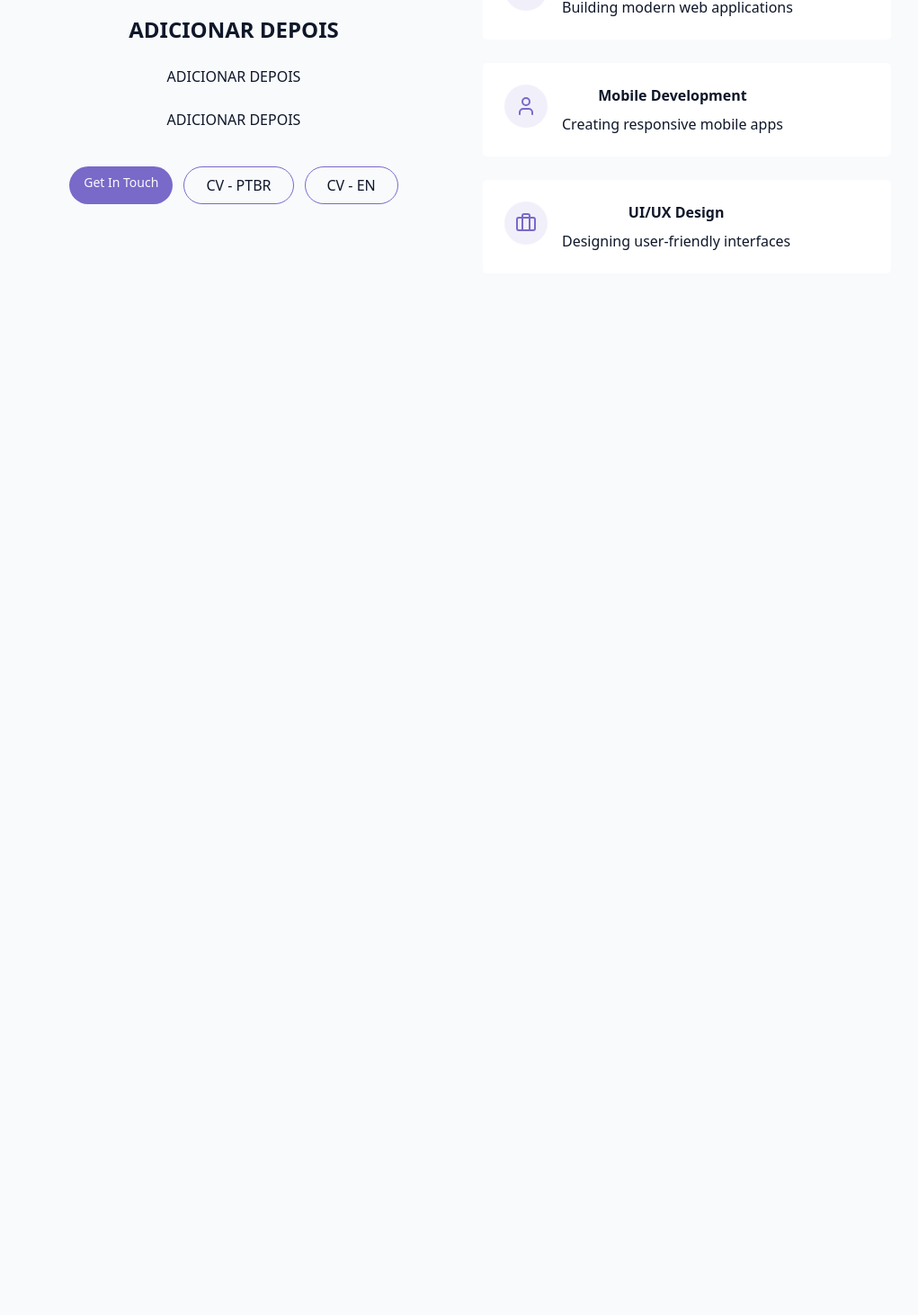
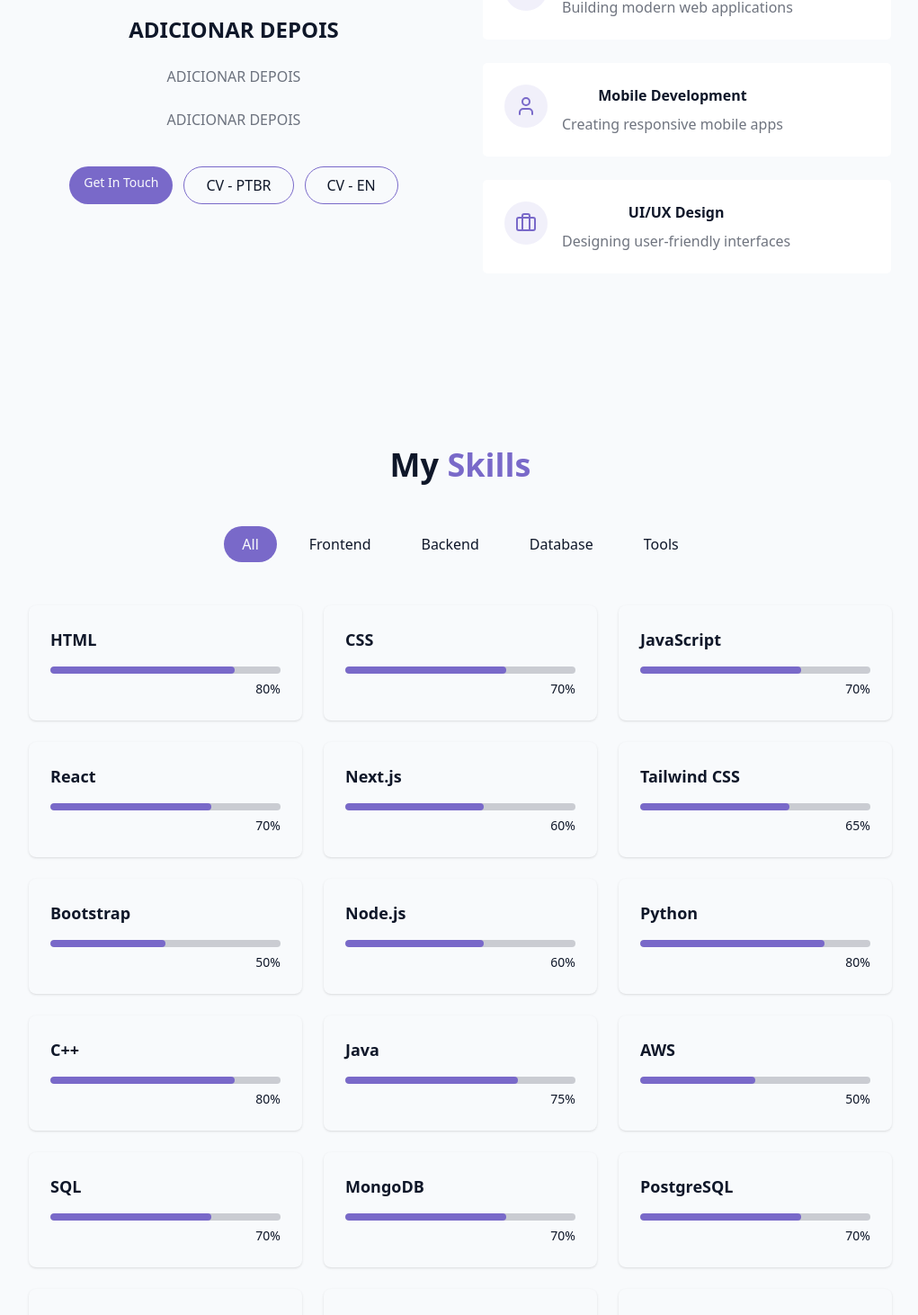
Before and after one commit to MuketaUeda/AboutME, a React (Vite) app in the folder vite-project/: page / in a window 1280 px wide. Shown: the part 1045-2507 px from the top of the page at 90% size, without its empty margins (128-1149 px from the left). Before the commit the page ends 1446 px from the top, so only its background shows below. Built offline with nearby package versions, Linux system fonts and the light colour scheme.

Commit message:
SkillsSection OK

```diff
--- a/vite-project/src/components/AboutSection.jsx
+++ b/vite-project/src/components/AboutSection.jsx
@@ -11,8 +11,8 @@ export const AboutSection = () => {
                 <div className="grid grid-cols-1 md:grid-cols-2 gap-12 items-center">
                     <div className="space-y-6">
                         <h3 className="text-2xl font-semibold">ADICIONAR DEPOIS</h3>
-                        <p className="text-muted-foreground">ADICIONAR DEPOIS</p>
-                        <p className="text-muted-foreground">ADICIONAR DEPOIS</p>
+                        <p className="text-foreground/60">ADICIONAR DEPOIS</p>
+                        <p className="text-foreground/60">ADICIONAR DEPOIS</p>
 
                         <div className="flex flex-col sm:flex-row gap-3 pt-4 justify-center">
                             <a href="#contact" className="cosmic-button text-sm px-4 py-2">
@@ -34,7 +34,7 @@ export const AboutSection = () => {
                                 </div>
                                 <div>
                                     <h4 className="font-semibold mb-2 text-foreground">Web Development</h4>
-                                    <p className="text-muted-foreground">Building modern web applications</p>
+                                    <p className="text-foreground/60">Building modern web applications</p>
                                 </div>
                             </div>
                         </div>
@@ -45,7 +45,7 @@ export const AboutSection = () => {
                                 </div>
                                 <div>
                                     <h4 className="font-semibold mb-2 text-foreground">Mobile Development</h4>
-                                    <p className="text-muted-foreground">Creating responsive mobile apps</p>
+                                    <p className="text-foreground/60">Creating responsive mobile apps</p>
                                 </div>
                             </div>
                         </div>
@@ -57,7 +57,7 @@ export const AboutSection = () => {
                                 <div>
 
                                     <h4 className="font-semibold mb-2 text-foreground">UI/UX Design</h4>
-                                    <p className="text-muted-foreground">Designing user-friendly interfaces</p>
+                                    <p className="text-foreground/60">Designing user-friendly interfaces</p>
                                 </div>
                             </div>
                         </div>
--- /dev/null
+++ b/vite-project/src/components/SkillsSection.jsx
@@ -0,0 +1,75 @@
+import { useState } from "react";
+import {cn} from "@/lib/utils";
+
+
+const skills = [
+    {
+        name: "HTML", Level: "80", Category: "Frontend"},
+    {name: "CSS", Level: "70", Category: "Frontend"},
+    {name: "JavaScript", Level: "70", Category: "Frontend"},
+    {name: "React", Level: "70", Category: "Frontend"},
+    {name: "Next.js", Level: "60", Category: "Frontend"},
+    {name: "Tailwind CSS", Level: "65", Category: "Frontend"},
+    {name: "Bootstrap", Level: "50", Category: "Frontend"},
+    {name: "Node.js", Level: "60", Category: "Backend"},
+    {name: "Python", Level: "80", Category: "Backend"},
+    {name: "C++", Level: "80", Category: "Backend"},
+    {name: "Java", Level: "75", Category: "Backend"},
+    {name: "AWS", Level: "50", Category: "Backend"},
+    {name: "SQL", Level: "70", Category: "Database"},
+    {name: "MongoDB", Level: "70", Category: "Database"},
+    {name: "PostgreSQL", Level: "70", Category: "Database"},
+    {name: "Git", Level: "80", Category: "Tools"},
+    {name: "Linux", Level: "70", Category: "Tools"},
+    {name: "Figma", Level: "90", Category: "Tools"},
+
+
+
+];
+
+const categories = ["all", "frontend", "backend", "database", "tools"];
+
+export const SkillsSection = () => {
+    const [activeCategory, setActiveCategory] = useState("all");
+
+    const filteredSkills = skills.filter((skill) => activeCategory === "all" || skill.Category.toLowerCase() === activeCategory);
+
+    return (
+        <section id="skills" className="py-24 px-4 relative bg-background/50">
+            <div className="container mx-auto max-w-5xl">
+                <h2 className="text-3xl md:text-4xl font-bold mb-12 text-center">
+                    My <span className="text-primary">Skills</span>
+                </h2>
+
+                <div className="flex flex-wrap justify-center gap-4 mb-12">
+                    {categories.map((category, key) => (
+                        <button key={key}
+                        onClick={() => setActiveCategory(category)}
+                        className={cn("px-5 py-2 rounded-full transition-colors duration-300 capitalize",
+                            activeCategory == category ? "bg-primary text-primary-foreground" : "bg-secondary/70 text-foreground hover:bd-secondary"
+                        )}>
+                            {category}
+                        </button>
+                    ))}
+                </div>
+
+                <div className="grid grid-cols-1 sm:grid-cols-2 lg:grid-cols-3 gap-6">
+                    {filteredSkills.map((skill, key) => (
+                        <div key={key} className="bg-background p-6 rounded-lg shadow-sm card-hover">
+                            <div className="text-left mb-4">
+                                <h3 className="text-lg font-semibold">{skill.name}</h3>
+                            </div>
+                            <div className="w-full bg-foreground/20 h-2 rounded-full overflow-hidden">
+                                <div className="bg-primary h-2 rounded-full origin-left transition-all duration-1500 ease-out" style={{width: skill.Level + "%"}}/>
+                            </div>
+                            <div className="text-right mt-1">
+                                <span className="text-sm text-muted-foreground">{skill.Level}%</span>
+                            </div>
+                        </div>
+                    ))}
+
+                </div>
+            </div>
+        </section>
+    );
+};
--- a/vite-project/src/index.css
+++ b/vite-project/src/index.css
@@ -21,6 +21,7 @@
   --animate-fade-in-delay-6: fade-in 0.7s ease-out 2.0s forwards;
   --animate-fade-in-delay-7: fade-in 0.7s ease-out 2.3s forwards;
   --animate-meteor: meteor 5s linear infinite;
+  --animate-grow: grow 1.5s ease-out;
 
   @keyframes float {
     0%,
@@ -64,6 +65,15 @@
     100% {
       transform: rotate(215deg) translateX(-500px);
       opacity: 0;
+    }
+  }
+
+  @keyframes grow {
+    from {
+      width: 0%;
+    }
+    to {
+      width: var(--width);
     }
   }
 }
--- a/vite-project/src/pages/Home.jsx
+++ b/vite-project/src/pages/Home.jsx
@@ -3,6 +3,7 @@ import { ThemeToggle } from "../components/ThemeToggle"
 import { StarBackground } from '@/components/StarBackground'
 import { HeroSection } from '../components/HeroSection'
 import { AboutSection } from "../components/AboutSection"
+import { SkillsSection } from "../components/SkillsSection"
 
 // Home Page Component - Main landing page with cosmic theme
 export const Home = () => {
@@ -20,9 +21,10 @@ export const Home = () => {
             <StarBackground/>
 
             {/* Main content area */}
-            <main>
+            <main className="relative z-10">
                 <HeroSection/>
                 <AboutSection/>
+                <SkillsSection/>
             </main>
 
 
```
